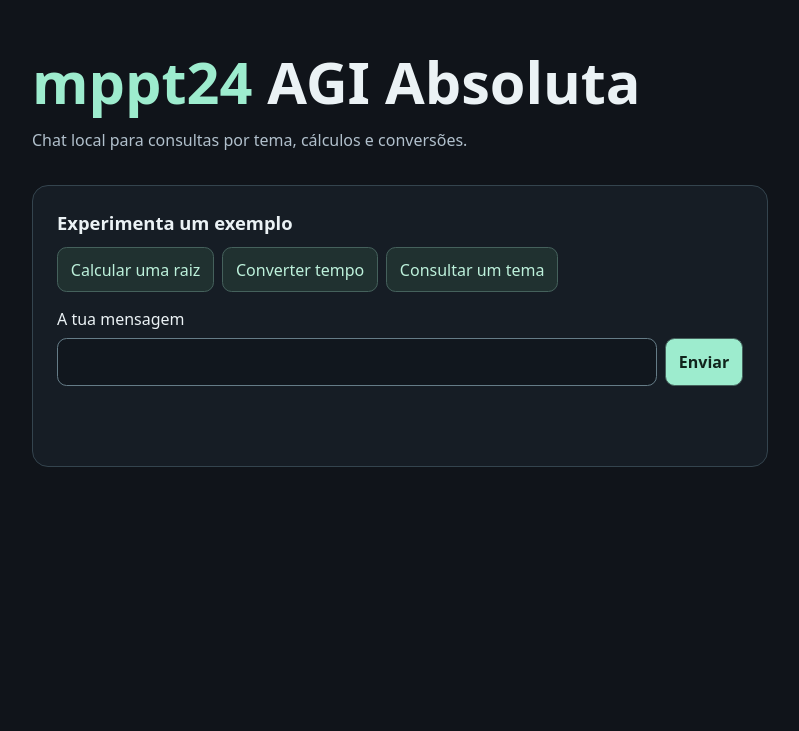
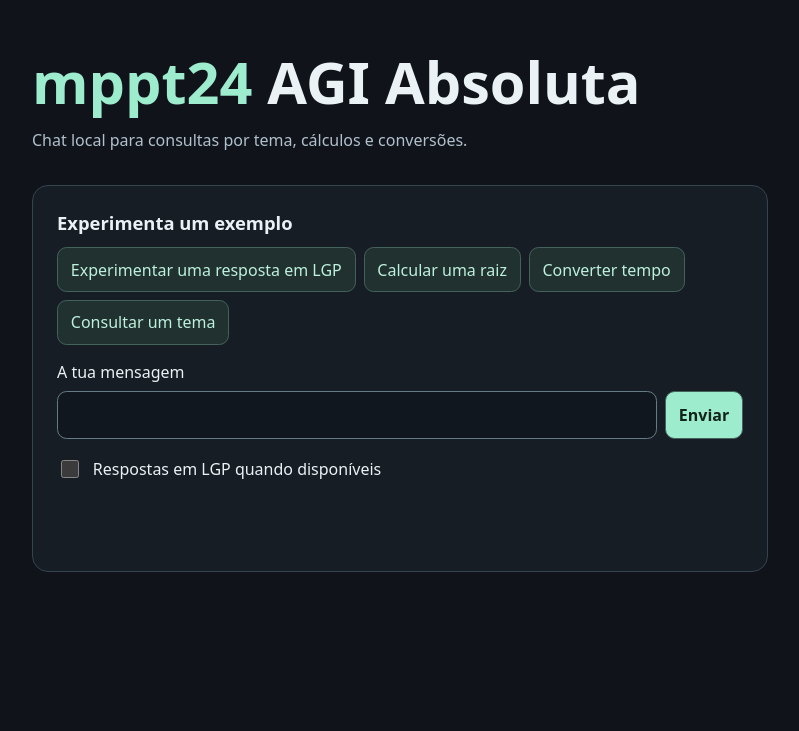
Before and after one commit to mppt24/mppt24-agi-absoluta, a Flask app: page / in a window 1280 px wide. Shown: the top 731 px of the page, without its empty margins (240-1039 px from the left). Run offline with Flask 3, Linux system fonts and the light colour scheme.

Commit message:
Ligar respostas curtas do chat aos gestos em LGP

```diff
--- a/main.py
+++ b/main.py
@@ -482,6 +482,18 @@ def health():
     return {"ok": True}
 
 
+GESTOS_LGP = {
+    "ola": ("Olá!", "Ol%C3%A1"),
+    "bom dia": ("Bom dia!", "bom%20dia"),
+    "adeus": ("Adeus!", "adeus"),
+    "obrigado": ("Obrigado!", "obrigado"),
+    "desculpa": ("Desculpa!", "desculpa"),
+    "sim": ("Sim.", "SIM"),
+}
+CUMPRIMENTOS_LGP = {"ola", "bom dia", "adeus"}
+PEDIDO_GESTO = "mostra o gesto de "
+
+
 @app.route('/chat', methods=['POST'])
 def chat():
     data = request.get_json(silent=True)
@@ -489,8 +501,25 @@ def chat():
         return jsonify({'error': 'Envia uma mensagem de texto em JSON.'}), 400
     if len(data['message']) > 2000:
         return jsonify({'error': 'A mensagem pode ter até 2000 caracteres.'}), 400
-    response = processar_mensagem(data['message'])
-    return jsonify({'response': response})
+    message = data["message"]
+    normalized = normalizar(message)
+    lookup = normalized.startswith(PEDIDO_GESTO)
+    wants_sign = data.get("lgp") is True or lookup
+    if wants_sign:
+        term = normalized.removeprefix(PEDIDO_GESTO)
+        gesture = GESTOS_LGP.get(term) if lookup or term in CUMPRIMENTOS_LGP else None
+        if gesture:
+            response, entry = gesture
+            mppt24.salvar_conversa(message, response)
+            return jsonify(response=response, lgp={
+                "source": "Infopédia",
+                "url": "https://www.infopedia.pt/dicionarios/lingua-gestual/" + entry,
+            })
+
+    result = {"response": processar_mensagem(message)}
+    if wants_sign:
+        result["lgp"] = None
+    return jsonify(result)
 
 
 def processar_mensagem(mensagem):
--- a/templates/index.html
+++ b/templates/index.html
@@ -29,6 +29,9 @@
     #respostas { padding: 0; list-style: none; }
     #respostas li { margin-bottom: .5rem; border-inline-start: 2px solid #6dbca0; padding: .6rem .8rem; background: #10171d; white-space: pre-wrap; overflow-wrap: anywhere; }
     #estado { min-height: 1.5em; }
+    .reply-sign { display: block; margin-top: .5rem; }
+    .choose-lgp { display: flex; align-items: center; gap: .65rem; min-height: 2.75rem; margin-top: .5rem; }
+    #reply-lgp { flex: none; width: 1.15rem; height: 1.15rem; accent-color: #9decce; }
 
     body { padding-bottom: 5rem; }
     a { color: #a7e9ff; }
@@ -79,6 +82,7 @@
     <section aria-labelledby="chat">
       <h2 id="chat">Experimenta um exemplo</h2>
       <div class="examples" aria-label="Exemplos de perguntas">
+        <button type="button" data-exemplo="Mostra o gesto de olá">Experimentar uma resposta em LGP</button>
         <button type="button" data-exemplo="calcular sqrt(16)">Calcular uma raiz</button>
         <button type="button" data-exemplo="converter 1 hora em minutos">Converter tempo</button>
         <button type="button" data-exemplo="oxigénio">Consultar um tema</button>
@@ -90,6 +94,10 @@
           <input id="mensagem" name="mensagem" type="text" maxlength="2000" required autocomplete="off">
           <button type="submit">Enviar</button>
         </div>
+        <label class="choose-lgp">
+          <input type="checkbox" id="reply-lgp">
+          Respostas em LGP quando disponíveis
+        </label>
       </form>
       <p class="hint" id="estado" role="status"></p>
     </section>
@@ -109,6 +117,7 @@
       <p class="hint" id="access-move-help">Arrasta o botão «Mover» ou usa as setas quando esse botão tiver o foco.</p>
       <h3>Última resposta do chat</h3>
       <p id="access-answer">A resposta aparece aqui depois de enviares uma mensagem.</p>
+      <div id="access-reply-sign" hidden></div>
       <div class="access-actions">
         <button type="button" id="access-read" disabled>Ouvir resposta</button>
         <button type="button" id="access-stop" disabled>Parar leitura</button>
@@ -136,7 +145,7 @@
       </select>
       <div id="sign-lgp" aria-labelledby="sign-lgp-title">
         <h4 id="sign-lgp-title">Língua Gestual Portuguesa</h4>
-        <p class="hint">Consulta um gesto por palavra ou vê exemplos. A tradução das respostas do chat em LGP ainda está em desenvolvimento.</p>
+        <p class="hint">Consulta um gesto por palavra ou vê exemplos. As respostas com vídeo disponível mostram a ligação junto da própria mensagem.</p>
         <details>
           <summary>Alfabeto manual para soletrar nomes</summary>
           <figure class="sign-figure">
@@ -201,6 +210,8 @@
     const input = document.querySelector("#mensagem");
     const status = document.querySelector("#estado");
     const replies = document.querySelector("#respostas");
+    const replyLgp = document.querySelector("#reply-lgp");
+    const lastReplySign = document.querySelector("#access-reply-sign");
     const send = form.querySelector('button[type="submit"]');
 
     const access = document.querySelector("#access-tools");
@@ -438,6 +449,20 @@
       read.focus();
     });
 
+    function replySignContent(gesture) {
+      if (!gesture) {
+        const note = document.createElement("span");
+        note.textContent = "Ainda não há um vídeo em LGP para esta resposta.";
+        return note;
+      }
+      const link = document.createElement("a");
+      link.href = gesture.url;
+      link.target = "_blank";
+      link.rel = "noopener noreferrer";
+      link.textContent = "Ver esta resposta em LGP na " + gesture.source + " (abre noutro separador)";
+      return link;
+    }
+
     for (const button of document.querySelectorAll("[data-exemplo]")) {
       button.addEventListener("click", () => {
         input.value = button.dataset.exemplo;
@@ -454,13 +479,23 @@
         const response = await fetch("/chat", {
           method: "POST",
           headers: {"Content-Type": "application/json"},
-          body: JSON.stringify({message})
+          body: JSON.stringify({message, lgp: replyLgp.checked})
         });
         const data = await response.json();
         if (!response.ok) throw new Error(data.error || "O pedido falhou.");
         const reply = document.createElement("li");
         reply.textContent = data.response;
+        const signRequested = Object.hasOwn(data, "lgp");
+        if (signRequested) {
+          const row = document.createElement("span");
+          row.className = "reply-sign";
+          row.append(replySignContent(data.lgp));
+          reply.append(row);
+        }
         replies.append(reply);
+        lastReplySign.replaceChildren();
+        lastReplySign.hidden = !signRequested;
+        if (signRequested) lastReplySign.append(replySignContent(data.lgp));
         stopReading();
         lastAnswer = data.response;
         answer.textContent = lastAnswer;
```
Also changed, not shown: docs/LINGUAS-GESTUAIS.md (+6 -0 lines), tests/test_integration.py (+26 -0 lines), README.md.
